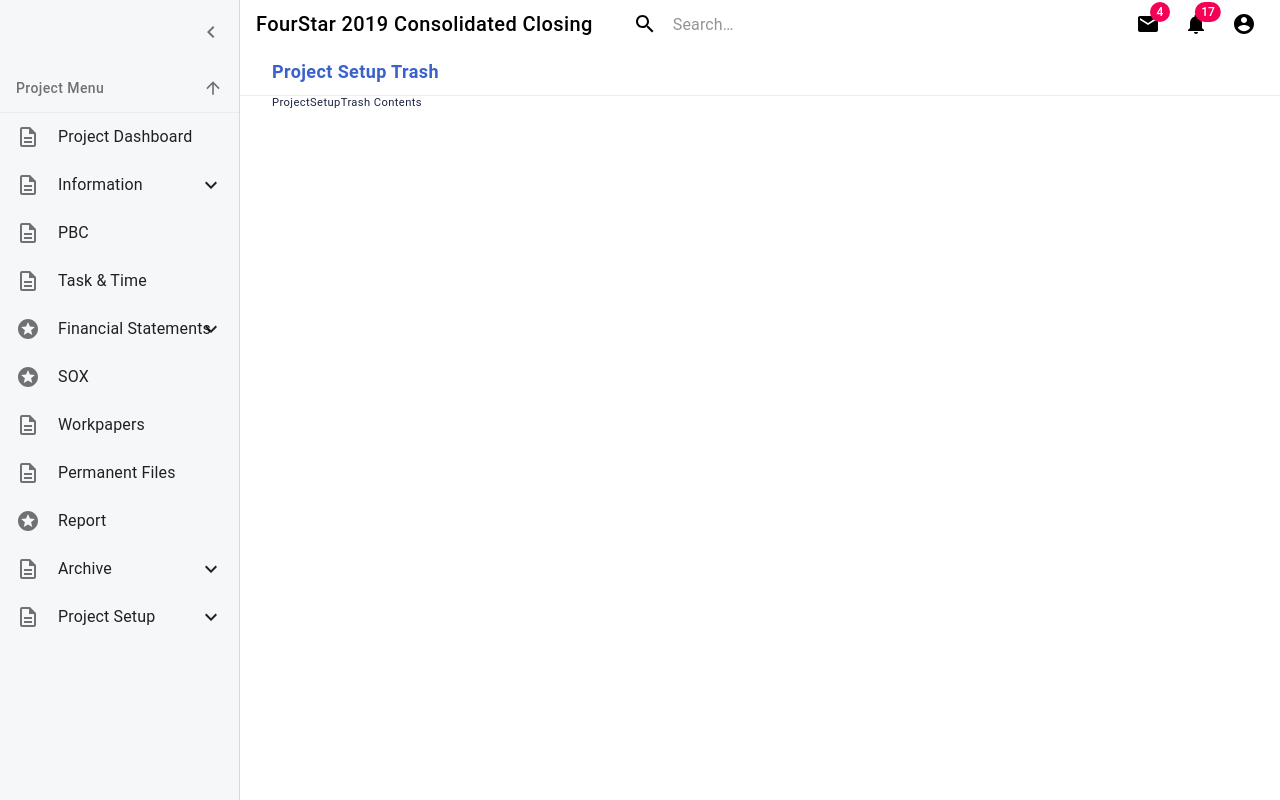
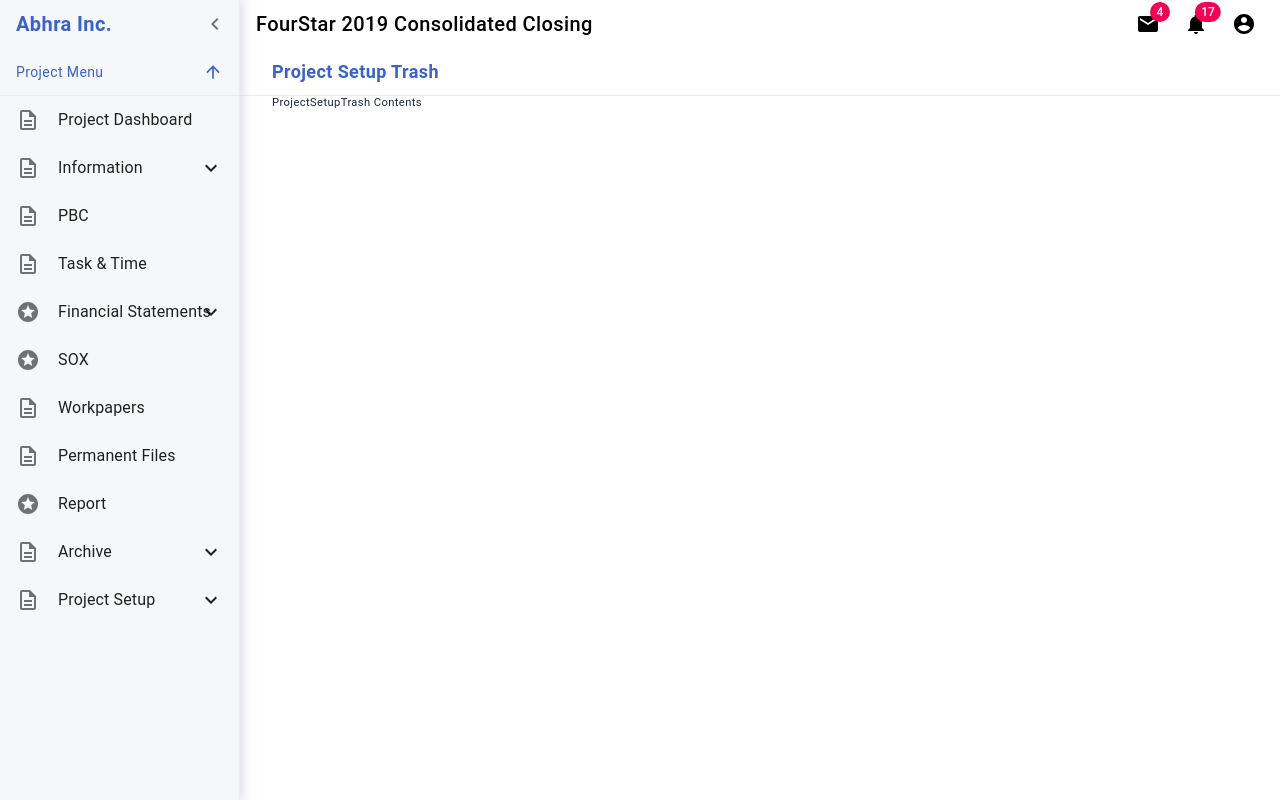
Before and after one commit to NoahGrayDL/datalobby-prototype, a React (Create React App) app: page /project-setup/trash in a window 1280 px wide. Built offline with nearby package versions, Linux system fonts and the light colour scheme.

Commit message:
basic style update in progress

```diff
--- a/src/App.css
+++ b/src/App.css
@@ -70,6 +70,10 @@ html {
 
   /* ---------- component standard ---------- */
   --base-unit: 48px;
+
+  /* ---------- shadow standard ---------- */
+  --shadow-color: rgba(192, 203, 220, 0.6);
+  --shadow-rg-right: 2px 0px 10px 1px var(--shadow-color);
 }
 
 body {
@@ -154,3 +158,6 @@ a:hover {
 .JR {
   justify-content: flex-end;
 }
+.JSB {
+  justify-content: space-between;
+}
--- a/src/components/app-frame/Header.js
+++ b/src/components/app-frame/Header.js
@@ -108,7 +108,7 @@ const Header = props => {
       >
         <Toolbar className={classes.toolbar}>
           <h1 className="medium">FourStar 2019 Consolidated Closing</h1>
-          <div className={classes.search}>
+          {/* <div className={classes.search}>
             <div className={classes.searchIcon}>
               <SearchIcon />
             </div>
@@ -120,7 +120,7 @@ const Header = props => {
               }}
               inputProps={{ "aria-label": "search" }}
             />
-          </div>
+          </div> */}
           <div className={classes.grow} />
           <div className={classes.sectionDesktop}>
             <IconButton aria-label="show 4 new mails" color="inherit">
--- a/src/components/app-frame/Sidebar.js
+++ b/src/components/app-frame/Sidebar.js
@@ -1,84 +1,120 @@
 import React from "react"
-import clsx from "clsx"
-import { makeStyles } from "@material-ui/core/styles"
 import Drawer from "@material-ui/core/Drawer"
 
 import IconButton from "@material-ui/core/IconButton"
 import ChevronLeftIcon from "@material-ui/icons/ChevronLeft"
 import ChevronRightIcon from "@material-ui/icons/ChevronRight"
 import MenuList from "./SidebarMenuList"
-import {
-  drawerWidth,
-  collapsedDrawerWidth,
-  sidebarBackgroundColor
-} from "../standard"
+import { drawerWidth, collapsedDrawerWidth } from "../standard"
+
+import styled from "styled-components"
 
 const Sidebar = props => {
   const { open, handleDrawer, isOrg, handleViewChange } = props
-
-  const classes = useStyles()
-
   return (
+    <StyledDrawer>
       <Drawer
         variant="permanent"
-      className={clsx(classes.drawer, {
-        [classes.drawerOpen]: open,
-        [classes.drawerClose]: !open
-      })}
+        className={
+          open && isOrg
+            ? "drawer drawer-open org-drawer"
+            : open
+            ? "drawer drawer-open proj-drawer"
+            : isOrg
+            ? "drawer drawer-close org-drawer"
+            : "drawer drawer-close proj-drawer"
+        }
         classes={{
-        paper: clsx({
-          [classes.drawerOpen]: open,
-          [classes.drawerClose]: !open
-        })
+          paper:
+            open && isOrg
+              ? "drawer drawer-open org-drawer"
+              : open
+              ? "drawer drawer-open proj-drawer"
+              : isOrg
+              ? "drawer drawer-close org-drawer"
+              : "drawer drawer-close proj-drawer"
         }}
         open={open}
       >
-      <div className={classes.toolbar}>
+        <div className="FR AC JSB">
+          <h1 className={open ? "company-title bold" : "company-title off"}>
+            Abhra Inc.
+          </h1>
           <IconButton onClick={handleDrawer}>
             {open ? <ChevronLeftIcon /> : <ChevronRightIcon />}
           </IconButton>
         </div>
         <MenuList isOrg={isOrg} handleViewChange={handleViewChange} />
       </Drawer>
+    </StyledDrawer>
   )
 }
 
-const useStyles = makeStyles(theme => ({
-  drawer: {
-    width: drawerWidth,
-    flexShrink: 0,
-    whiteSpace: "nowrap"
-  },
-  drawerOpen: {
-    width: drawerWidth,
-    transition: theme.transitions.create("width", {
-      easing: theme.transitions.easing.sharp,
-      duration: theme.transitions.duration.enteringScreen
-    }),
-    backgroundColor: sidebarBackgroundColor
-  },
-  drawerClose: {
-    transition: theme.transitions.create("width", {
-      easing: theme.transitions.easing.sharp,
-      duration: theme.transitions.duration.leavingScreen
-    }),
-    overflowX: "hidden",
-    width: collapsedDrawerWidth,
-    [theme.breakpoints.up("sm")]: {
-      width: theme.spacing(7) + 1
-    },
-    backgroundColor: sidebarBackgroundColor
-  },
-  toolbar: {
-    display: "flex",
-    alignItems: "center",
-    justifyContent: "flex-end",
-    padding: theme.spacing(0, 0.5),
-    ...theme.mixins.toolbar
-  },
-  iconContainer: {
-    padding: 0
+const StyledDrawer = styled.div`
+  .drawer {
+    width: ${drawerWidth}px;
+    flex-shrink: 0;
+    white-space: nowrap;
+    box-shadow: var(--shadow-rg-right);
   }
-}))
+  .drawer-open {
+    width: ${drawerWidth}px;
+    transition: width 225ms cubic-bezier(0.4, 0, 0.6, 1) 0ms;
+  }
+  .drawer-close {
+    width: ${collapsedDrawerWidth}px;
+    transition: width 195ms cubic-bezier(0.4, 0, 0.6, 1) 0ms;
+    overflow-x: hidden;
+  }
+  .org-drawer {
+    background-color: var(--primary-light);
+    border-right: 1px solid var(--primary-light-deep);
+    .view-changer {
+      border-bottom: 1px solid var(--primary-light-deep);
+    }
+  }
+  .proj-drawer {
+    background-color: var(--secondary-main);
+    border-right: 1px solid var(--secondary-main-deep);
+
+    .view-changer {
+      border-bottom: 1px solid var(--secondary-main-deep);
+    }
+  }
+  .company-title {
+    color: var(--primary-dark);
+    padding-left: 1rem;
+    &.off {
+      width: 0;
+      overflow: hidden;
+    }
+  }
+  .view-changer {
+    padding: 0 16px;
+    height: var(--base-unit);
+    color: var(--primary-dark);
+    font-weight: var(--regular);
+  }
+  /* below are shared in sub components */
+  .link {
+    text-decoration: none;
+    padding: nont;
+    font-size: var(--text-xl);
+  }
+  .active-menu {
+    color: var(--primary-dark);
+    & svg {
+      fill: var(--primary-dark);
+    }
+  }
+  .menu-icon {
+    min-width: 40px;
+    margin-right: 2px;
+  }
+  .nested-menu {
+    padding-left: calc(var(--base-unit) / 2);
+    background-color: var(--secondary-main-deep);
+  }
+`
 
 export default Sidebar
--- a/src/components/app-frame/SidebarMenu.js
+++ b/src/components/app-frame/SidebarMenu.js
@@ -1,50 +1,22 @@
 import React from "react"
 import { NavLink } from "react-router-dom"
-
-import { makeStyles } from "@material-ui/core/styles"
-
 import ListItem from "@material-ui/core/ListItem"
 import ListItemIcon from "@material-ui/core/ListItemIcon"
 import ListItemText from "@material-ui/core/ListItemText"
-import { primaryColor } from "../standard"
 
 //-----*-----*-----*-----*-----*-----//
 
 const SidebarMenu = props => {
   const { title, icon, url } = props
-  const classes = useStyles()
 
   return (
-    <NavLink
-      to={url}
-      className={classes.link}
-      activeClassName={classes.activeMenu}
-    >
-      <ListItem button key={title} className={classes.menu}>
-        <ListItemIcon className={classes.menuIcon}>{icon}</ListItemIcon>
+    <NavLink to={url} className="link FR" activeClassName="active-menu">
+      <ListItem button key={title}>
+        <ListItemIcon className="menu-icon">{icon}</ListItemIcon>
         <ListItemText primary={title} />
       </ListItem>
     </NavLink>
   )
 }
 
-const useStyles = makeStyles(theme => ({
-  link: {
-    textDecoration: "none",
-    color: "inherit",
-    padding: "none",
-    display: "flex"
-  },
-  activeMenu: {
-    color: primaryColor,
-    "& svg": {
-      fill: primaryColor
-    }
-  },
-  menuIcon: {
-    minWidth: 40,
-    marginRight: 2
-  }
-}))
-
 export default React.memo(SidebarMenu)
--- a/src/components/app-frame/SidebarMenuList.js
+++ b/src/components/app-frame/SidebarMenuList.js
@@ -18,18 +18,7 @@ import StarsIcon from "@material-ui/icons/Stars"
 import ArrowUpwardIcon from "@material-ui/icons/ArrowUpward"
 import ArrowDownwardIcon from "@material-ui/icons/ArrowDownward"
 
-import styled from "styled-components"
 //-----*-----*-----*-----*-----*-----//
-
-const StyledViewToggle = styled.div`
-  padding: 0 16px;
-  display: flex;
-  justify-content: space-between;
-  align-items: center;
-  background-color: ${props => props.sidebarBackgroundColor || "#F5F7F9"};
-  border-bottom: 1px solid
-    ${props => props.sidebarSubMenuBackgroundColor || "#E8EDF2"};
-`
 
 const SidebarMenuList = props => {
   const { isOrg, handleViewChange } = props
@@ -41,16 +30,16 @@ const SidebarMenuList = props => {
           component="div"
           id="nested-list-subheader"
           onClick={handleViewChange}
-          style={{ padding: 0 }}
+          style={{ padding: 0, height: `var(--base-unit)` }}
         >
           {isOrg ? (
-            <StyledViewToggle>
+            <div className="view-changer FR JSB AC">
               Organization Menu <ArrowDownwardIcon fontSize="small" />
-            </StyledViewToggle>
+            </div>
           ) : (
-            <StyledViewToggle>
+            <div className="view-changer FR JSB AC">
               Project Menu <ArrowUpwardIcon fontSize="small" />
-            </StyledViewToggle>
+            </div>
           )}
         </ListSubheader>
       }
--- a/src/components/app-frame/SidebarMenuWithSubMenus.js
+++ b/src/components/app-frame/SidebarMenuWithSubMenus.js
@@ -16,22 +16,6 @@ const useStyles = makeStyles(theme => ({
     paddingTop: 0,
     paddingBottom: 0
   },
-  link: {
-    textDecoration: "none",
-    color: "inherit",
-    padding: "none",
-    display: "flex"
-  },
-  activeMenu: {
-    color: primaryColor,
-    "& svg": {
-      fill: primaryColor
-    }
-  },
-  menuIcon: {
-    minWidth: 40,
-    marginRight: 2
-  },
   nested: {
     paddingLeft: theme.spacing(4),
     backgroundColor: sidebarSubMenuBackgroundColor
@@ -44,12 +28,11 @@ const SidebarMenuWithSubMenus = props => {
   const classes = useStyles()
   const subMenuClick = () => {
     setSubMenuOpen(!subMenuOpen)
-    console.log("click sub menu")
   }
   return (
     <List className={classes.root}>
       <ListItem button onClick={subMenuClick}>
-        <ListItemIcon className={classes.menuIcon}>{icon}</ListItemIcon>
+        <ListItemIcon className="menu-icon">{icon}</ListItemIcon>
         <ListItemText primary={title} />
         {subMenuOpen ? <ExpandLess /> : <ExpandMore />}
       </ListItem>
@@ -60,14 +43,12 @@ const SidebarMenuWithSubMenus = props => {
             return (
               <NavLink
                 to={url}
-                className={classes.link}
-                activeClassName={classes.activeMenu}
+                className="link FR"
+                activeClassName="active-menu"
                 key={url}
               >
-                <ListItem button className={classes.nested}>
-                  <ListItemIcon className={classes.menuIcon}>
-                    {icon}
-                  </ListItemIcon>
+                <ListItem button className="nested-menu">
+                  <ListItemIcon className="menu-icon">{icon}</ListItemIcon>
                   <ListItemText primary={title} />
                 </ListItem>
               </NavLink>
```
Lines whose indentation alone changed are shown as unchanged.
